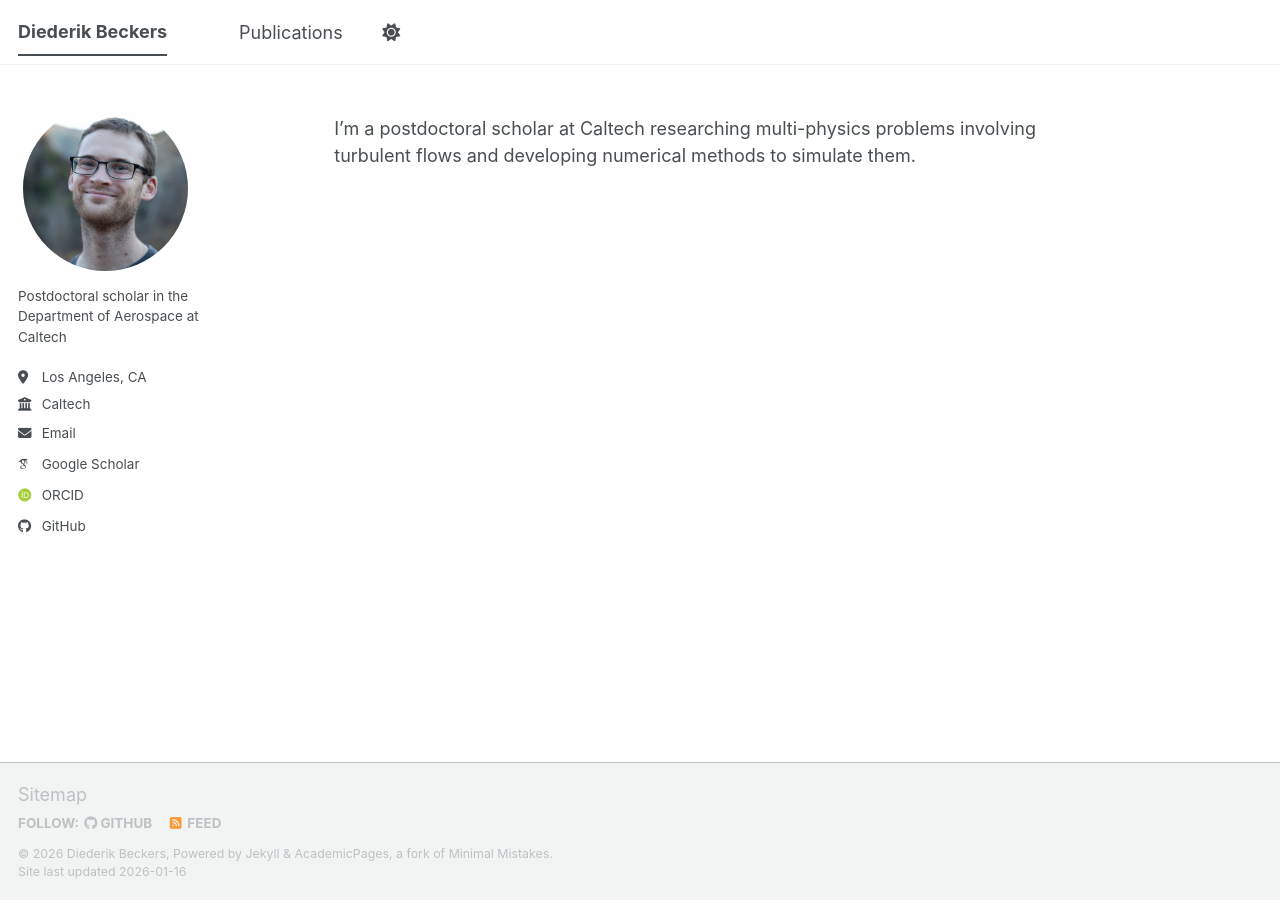
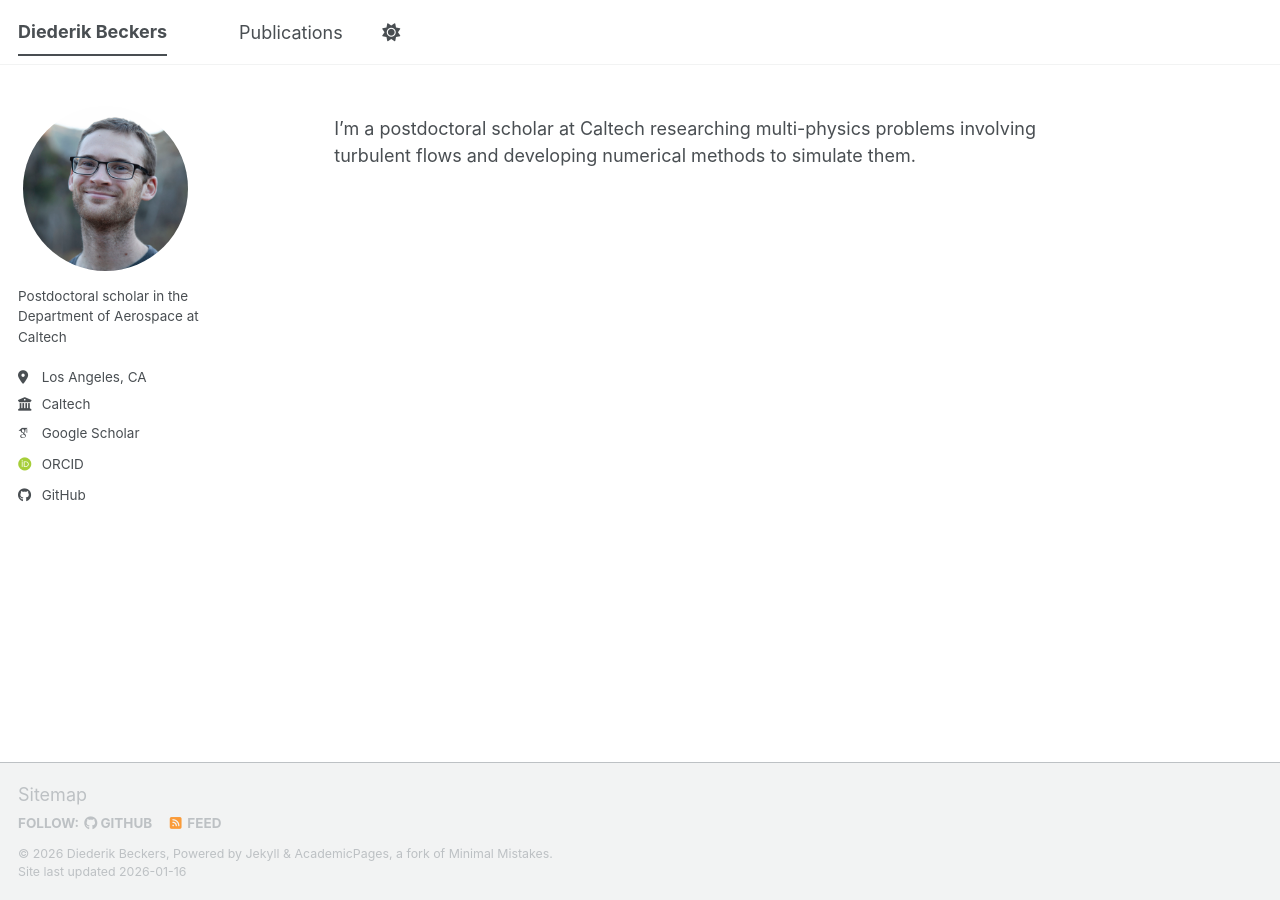
Before and after one commit to diederikb/diederikb.github.io, a Jekyll site: the page built from _pages/about.md, in a window 1280 px wide. Built offline with Jekyll 4.4.1, drawn with Linux system fonts in a browser that asks for light colours; some web fonts are replaced; a script bundle is joined from its source files by our own code; library files that are not in the unit come from our copies.

Commit message:
removed email

```diff
--- a/_config.yml
+++ b/_config.yml
@@ -30,7 +30,7 @@ author:
   location         : "Los Angeles, CA"
   employer         : "Caltech"
   uri              : # URL
-  email            : ""
+  email            : # ""
 
   # Academic websites
   academia         : # URL
```
